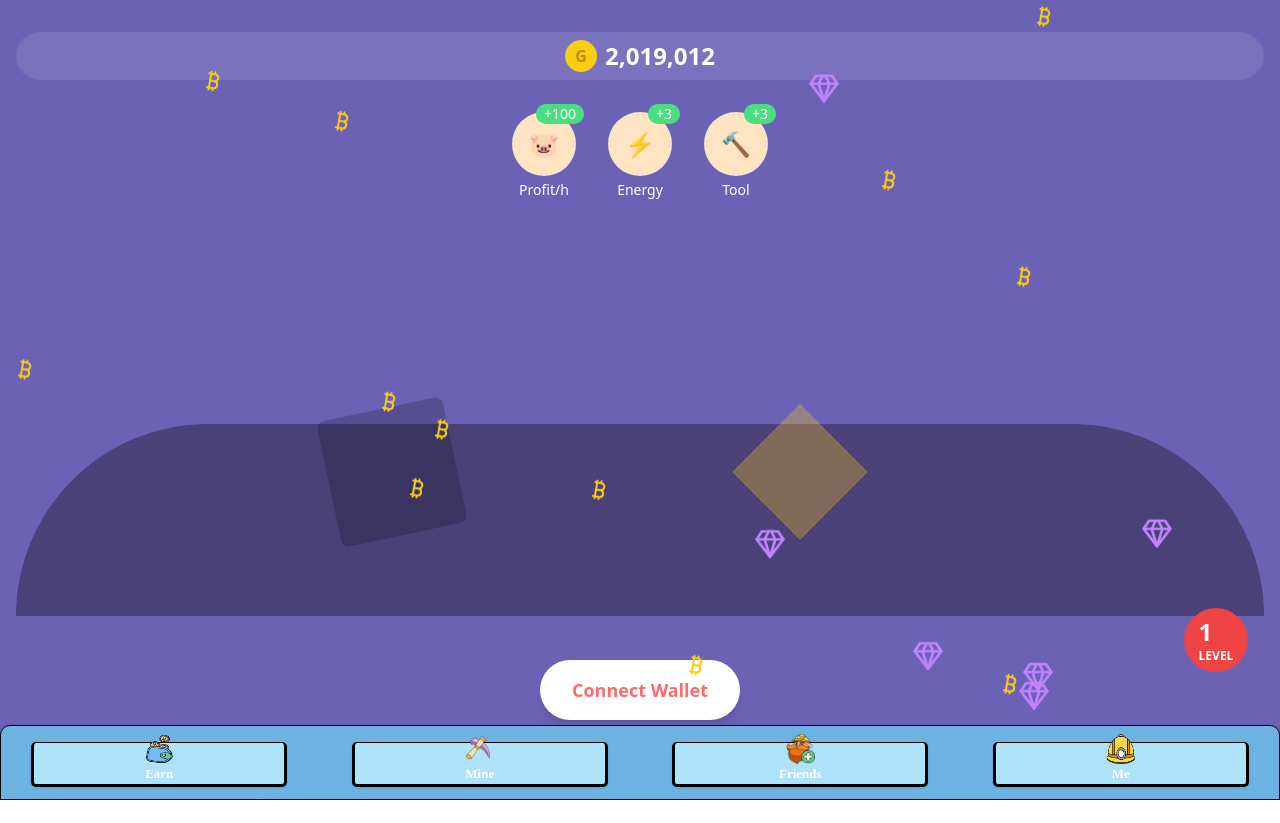
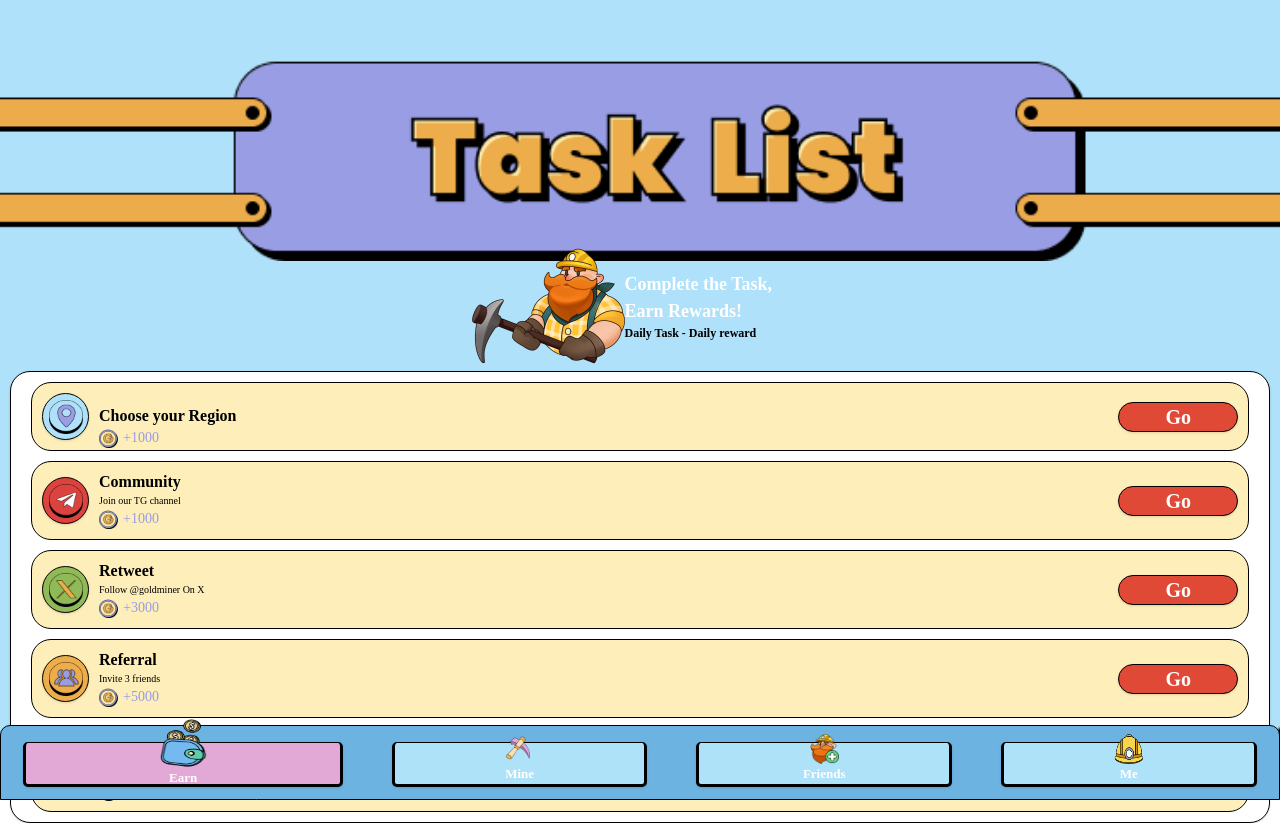
Before and after one commit to YouNeedWork/miniapp-vite-react-tailwind, a React (Vite) app: page / in a window 1280 px wide. Before the commit the page ends 800 px from the top, so only its background shows below. Built offline with nearby package versions, Linux system fonts and the light colour scheme; what @roochnetwork/rooch-sdk, @roochnetwork/rooch-sdk-kit, @tonconnect/ui-react would draw is missing.

Commit message:
fix ipad logic

```diff
--- a/src/components/BottomNavigation.tsx
+++ b/src/components/BottomNavigation.tsx
@@ -7,7 +7,7 @@ export default function BottomNavigation() {
   const navigate = useNavigate(); // Get the navigate function
 
   const navList = [
-    { icon: '/src/assets/imgs/earn.png', label: "Earn", path: "/earn" },
+    { icon: '/src/assets/imgs/earn.png', label: "Earn", path: "/" },
     { icon: '/src/assets/imgs/mint.png', label: "Mine", path: "/mint" },
     { icon: '/src/assets/imgs/friends.png', label: "Friends", path: "/friends" },
     { icon: '/src/assets/imgs/me.png', label: "Me", path: "/me" },
--- a/src/pages/earn/index.tsx
+++ b/src/pages/earn/index.tsx
@@ -3,7 +3,7 @@ import React from "react";
 export default function EarnView() {
   return (
     <div
-      className="w-screen h-screen bg-center bg-no-repeat bg-contain pt-[60px]"
+      className="w-screen h-screen bg-center bg-no-repeat pt-[60px] bg-cover"
       style={{ backgroundImage: "url('/src/assets/imgs/earnBg.png')" }}
     >
       <img className="w-full " src="/src/assets/imgs/earn_title.png" />
--- a/src/pages/friends/index.tsx
+++ b/src/pages/friends/index.tsx
@@ -3,7 +3,7 @@ import React from "react";
 export default function MintVew() {
   return (
     <div
-      className="w-screen h-screen bg-center bg-no-repeat bg-contain pt-[60px] relative"
+      className="w-screen h-screen bg-center bg-no-repeat bg-cover pt-[60px] relative"
       style={{ backgroundImage: "url('/src/assets/imgs/friend/bg.png')" }}
     >
       <div className="flex items-center justify-between mx-[20px]">
--- a/src/pages/me/index.tsx
+++ b/src/pages/me/index.tsx
@@ -3,11 +3,11 @@ import React from "react";
 export default function MintVew() {
   return (
     <div
-      className="w-screen h-screen bg-center bg-no-repeat bg-contain pt-[60px] relative"
+      className="w-screen h-screen bg-center bg-no-repeat bg-cover pt-[60px] relative"
       style={{ backgroundImage: "url('/src/assets/imgs/mint/bg.png')" }}
     >
       <div
-        className=" w-full h-[90px] bg-center bg-no-repeat bg-contain  flex items-center justify-center gap-2"
+        className=" w-full h-[90px] bg-center bg-no-repeat  bg-cover  flex items-center justify-center gap-2"
         style={{ backgroundImage: "url('/src/assets/imgs/mint/title_bg.png')" }}
       >
         <img className="w-[42px] h-[42px]" src="/src/assets/imgs/g_icon.png" />
--- a/src/pages/mint/index.tsx
+++ b/src/pages/mint/index.tsx
@@ -3,11 +3,11 @@ import React from "react";
 export default function MintVew() {
   return (
     <div
-      className="w-screen h-screen bg-center bg-no-repeat bg-contain pt-[60px] relative"
+      className="w-screen h-screen bg-center bg-no-repeat bg-cover  pt-[60px] relative"
       style={{ backgroundImage: "url('/src/assets/imgs/mint/bg.png')" }}
     >
       <div
-        className=" w-full h-[90px] bg-center bg-no-repeat bg-contain  flex items-center justify-center gap-2"
+        className=" w-full h-[90px] bg-center bg-no-repeat  bg-cover  flex items-center justify-center gap-2"
         style={{ backgroundImage: "url('/src/assets/imgs/mint/title_bg.png')" }}
       >
         <img className="w-[42px] h-[42px]" src="/src/assets/imgs/g_icon.png" />
```
Also changed, not shown: src/route.tsx (+4 -4 lines).
